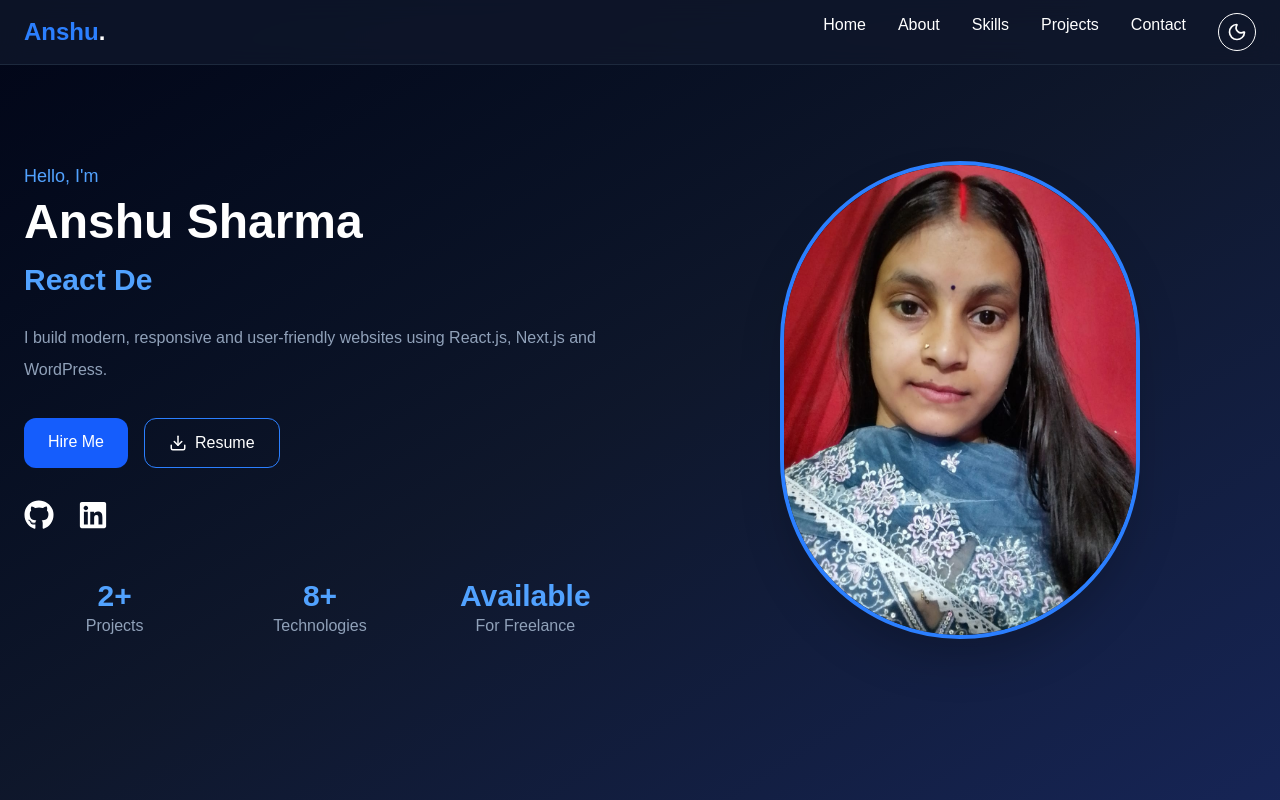
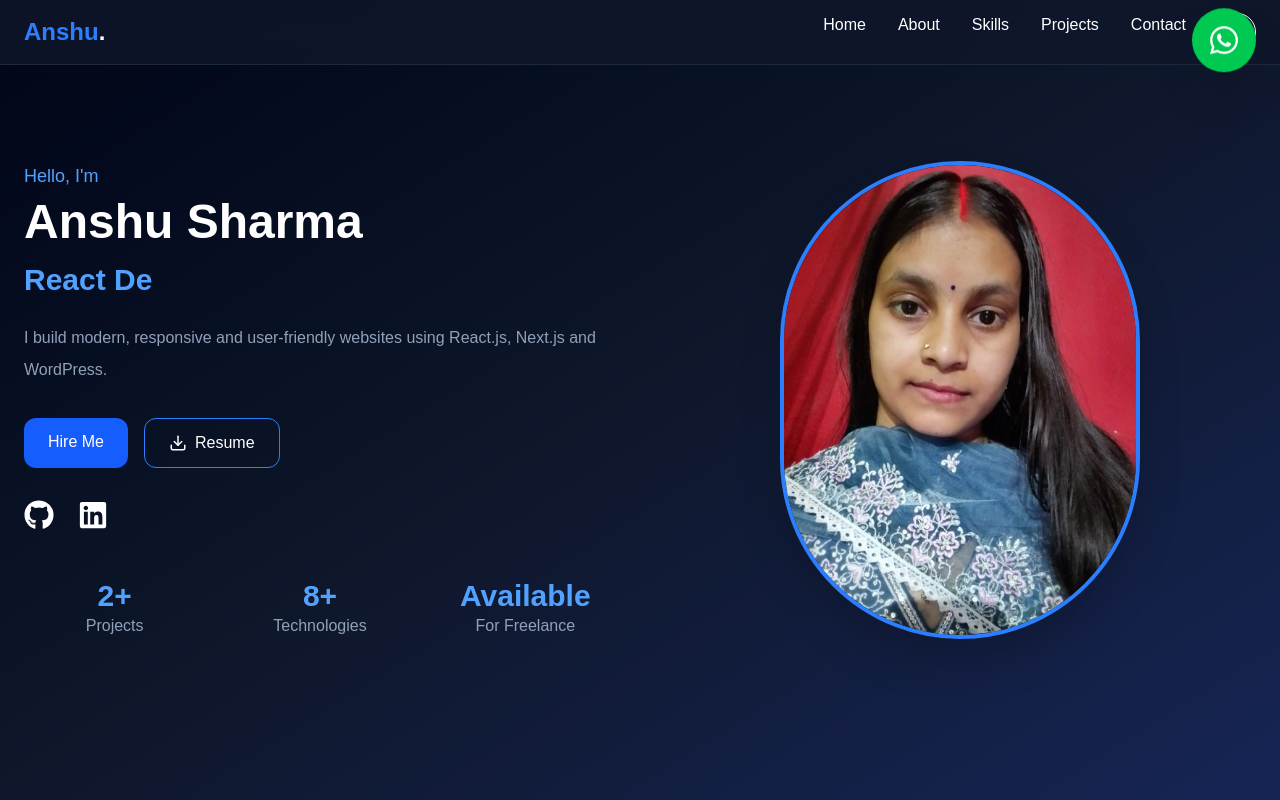
Before and after one commit to anshu05082000-sketch/Anshu-portfolio, a Next.js app: page / in a window 1280 px wide. Shown: the top 800 px of the page. Built offline with nearby package versions, Linux system fonts and the light colour scheme.

Commit message:
WhatsAppButton section

```diff
--- a/app/layout.tsx
+++ b/app/layout.tsx
@@ -3,6 +3,7 @@
 import "./globals.css";
 import Providers from "./providers";
 import ScrollToTop from "@/components/ScrollToTop";
+import WhatsAppButton from "@/components/WhatsAppButton";
 
 const geistSans = Geist({
   variable: "--font-geist-sans",
@@ -45,6 +46,7 @@
         <Providers>
           {children}
           <ScrollToTop />
+          <WhatsAppButton />
         </Providers>
       </body>
     </html>
--- a/components/Projects.tsx
+++ b/components/Projects.tsx
@@ -21,7 +21,7 @@
       "Portfolio  using HTML, CSS, React, next.js, tailwind.css, and JavaScript.",
     tech: ["HTML", "CSS", "Next.js", "Flask", "React", "JavaScript"],
     github: "https://github.com/anshu05082000-sketch/Anshu-portfolio",
-    live: "#",
+    live: "https://anshu-portfolio-3bx8.vercel.app/",
   },
   {
     title: "Food Website",
--- /dev/null
+++ b/components/WhatsAppButton.tsx
@@ -0,0 +1,18 @@
+"use client";
+
+import { FaWhatsapp } from "react-icons/fa";
+
+export default function WhatsAppButton() {
+  const phoneNumber = "918882015472"; // अपना नंबर Country Code के साथ
+
+  return (
+    <a
+      href={`https://wa.me/${phoneNumber}?text=Hi%20Anshu,%20I%20found%20your%20portfolio%20and%20would%20like%20to%20discuss%20a%20project.`}
+      target="_blank"
+      rel="noopener noreferrer"
+      className="fixed top-6 right-6 z-50 bg-green-500 hover:bg-green-600 text-white p-4 rounded-full shadow-2xl transition duration-300 hover:scale-110 animate-bounce"
+    >
+      <FaWhatsapp size={32} />
+    </a>
+  );
+}
```
